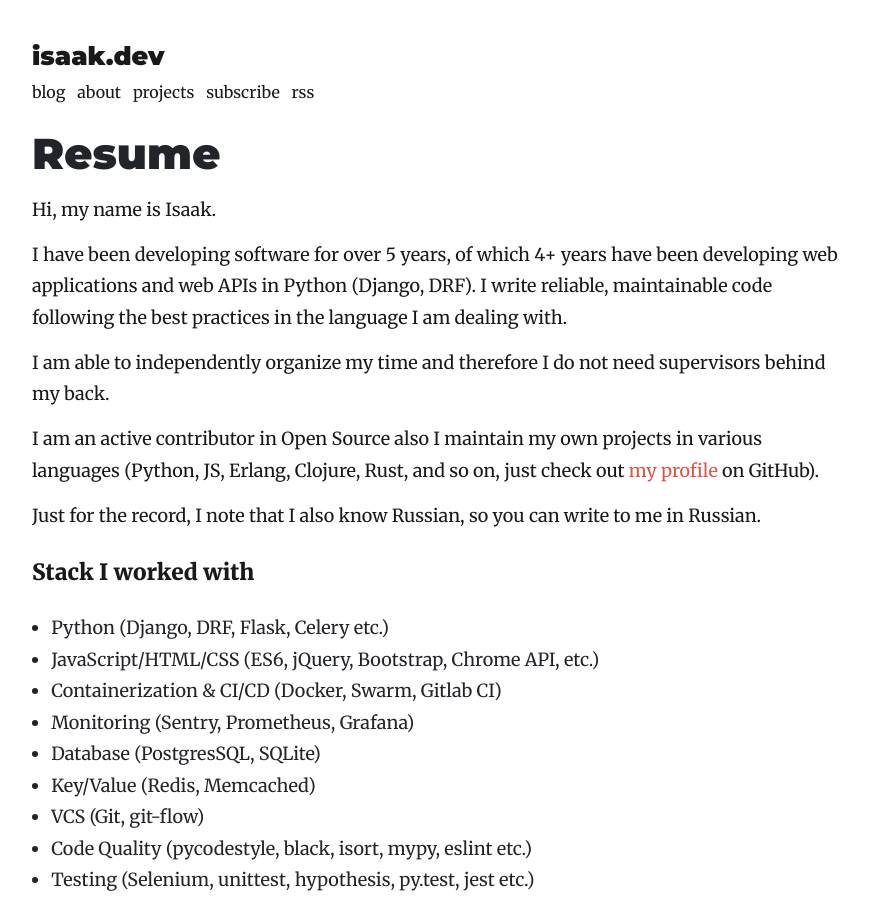
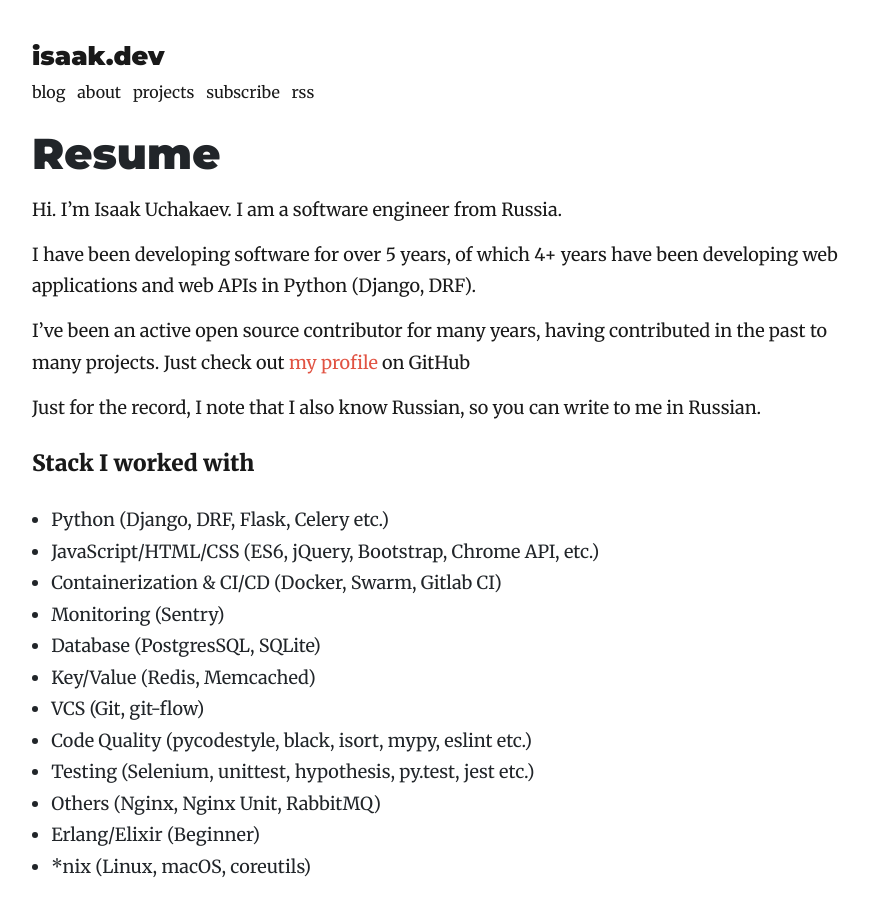
Before and after one commit to lk-geimfari/lk-geimfari.github.io, a Jekyll site: the page built from _pages/resume.md, in a window 1280 px wide and 900 px high. Shown: the whole window, without its empty margins (197-1066 px from the left). Built offline with Jekyll 4.4.1, drawn with Linux system fonts in a browser that asks for light colours; nearby versions of some CDN libraries.

Commit message:
Fix pages

```diff
--- a/_pages/resume.md
+++ b/_pages/resume.md
@@ -4,16 +4,13 @@ title: Resume
 permalink: /resume/
 ---
 
-Hi, my name is Isaak.
+Hi. I’m Isaak Uchakaev. I am a software engineer from Russia.
 
 I have been developing software for over 5 years, of which 4+ years have been developing web
-applications and web APIs in Python (Django, DRF). I write reliable, maintainable code following
-the best practices in the language I am dealing with.
+applications and web APIs in Python (Django, DRF).
 
-I am able to independently organize my time and therefore I do not need supervisors behind my back.
-
-I am an active contributor in Open Source also I maintain my own projects in various languages
-(Python, JS, Erlang, Clojure, Rust, and so on, just check out [my profile] on GitHub).
+I’ve been an active open source contributor for many years, having contributed in the past to
+many projects. Just check out [my profile] on GitHub
 
 Just for the record, I note that I also know Russian, so you can write to me in Russian.
 
@@ -22,7 +19,7 @@ Just for the record, I note that I also know Russian, so you can write to me in
 * Python (Django, DRF, Flask, Celery etc.)
 * JavaScript/HTML/CSS (ES6, jQuery, Bootstrap, Chrome API, etc.)
 * Containerization & CI/CD (Docker, Swarm, Gitlab CI)
-* Monitoring (Sentry, Prometheus, Grafana)
+* Monitoring (Sentry)
 * Database (PostgresSQL, SQLite)
 * Key/Value (Redis, Memcached)
 * VCS (Git, git-flow)
```
Also changed, not shown: _pages/about.md (+1 -1 lines), _pages/projects.md (+2 -2 lines).
